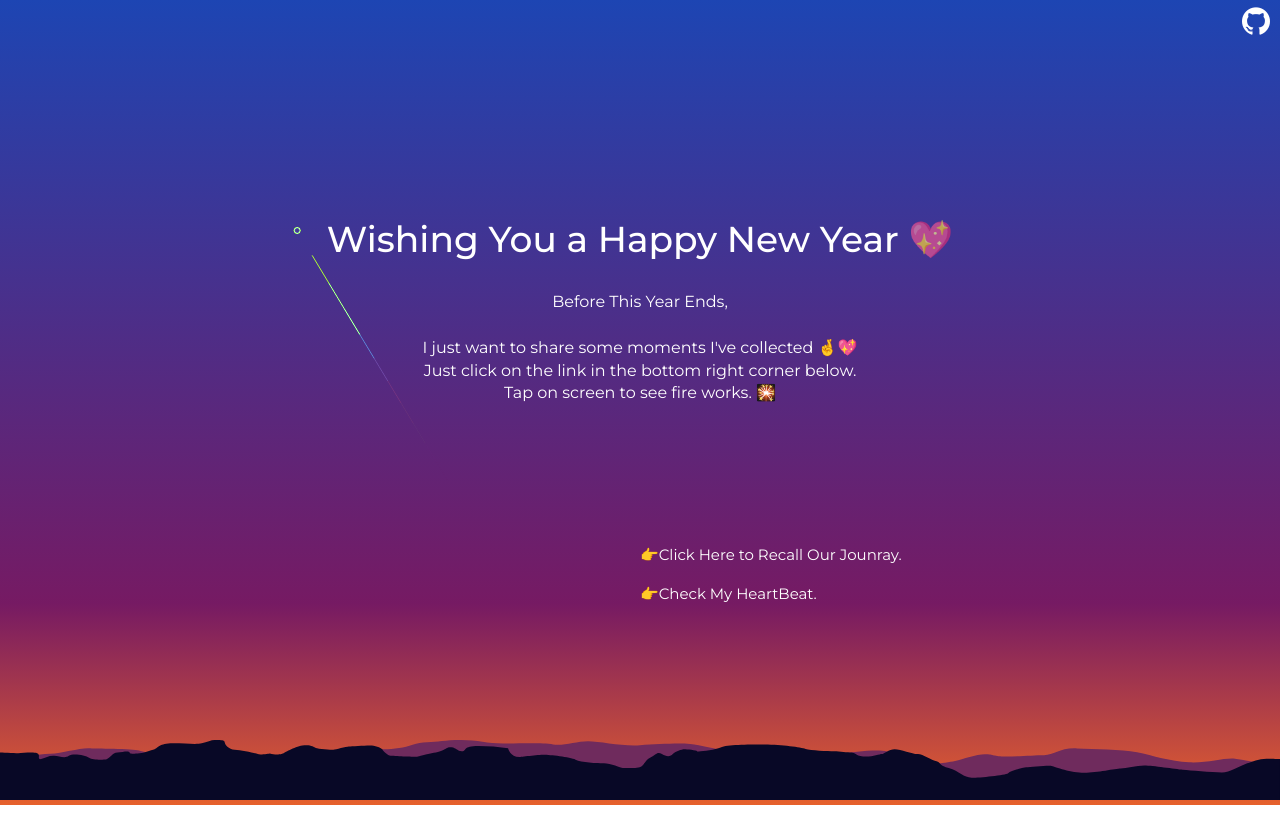
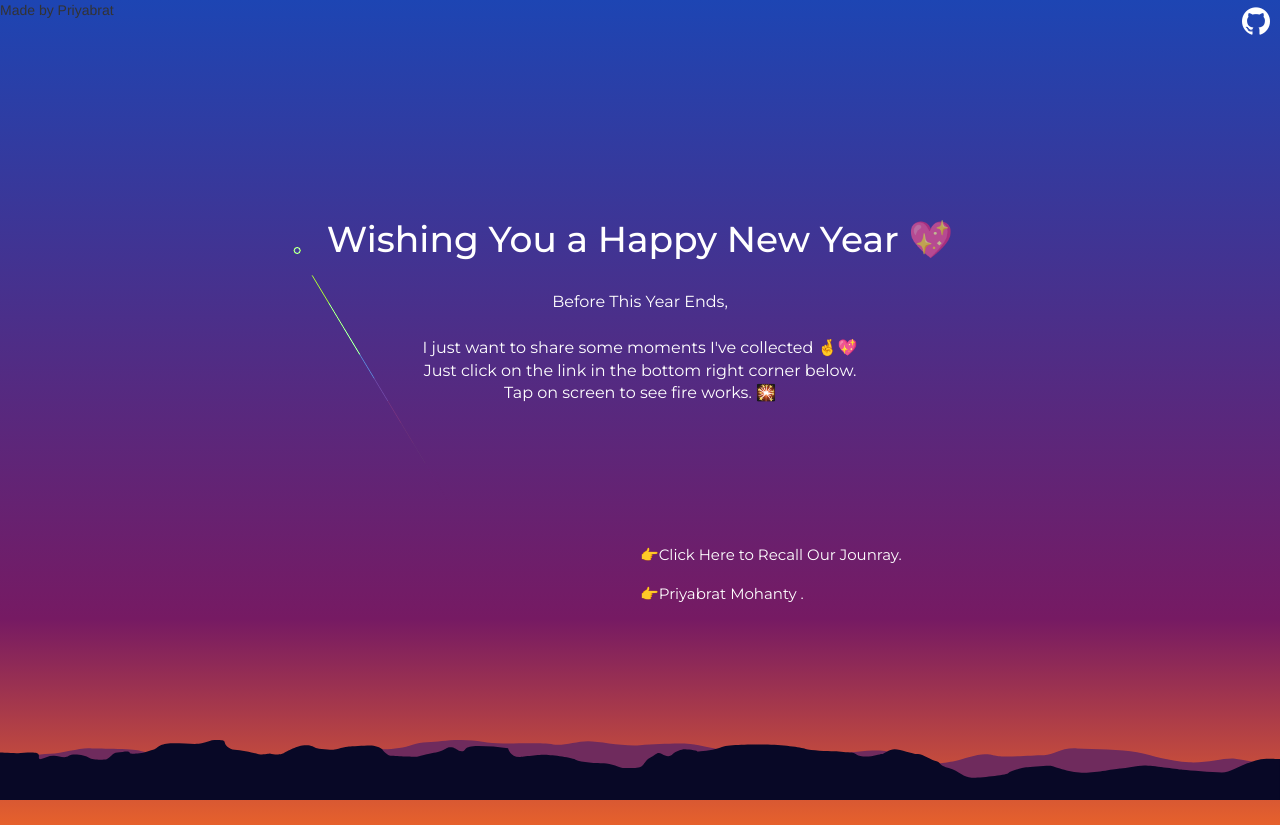
Before and after one commit to Priyabrat31/Special-, a plain HTML site: page index.html in a window 1280 px wide. Drawn offline with Linux system fonts and the light colour scheme.

Commit message:
Update index.html

```diff
--- a/index.html
+++ b/index.html
@@ -15,6 +15,8 @@
       rel="stylesheet"
     />
   </head>
+  <header>Made by Priyabrat
+  </header>
 
   <body>
     <section class="gasy-content">
@@ -45,7 +47,7 @@
           <a href="gallery.html">👉Click Here to Recall Our Jounray.</a>
         </div>
         <div class="msg">
-          <a href="heart.html">👉Check My HeartBeat.</a>
+          <a href="heart.html">👉Priyabrat Mohanty .</a>
         </div>
       </div>
     </section>
```
